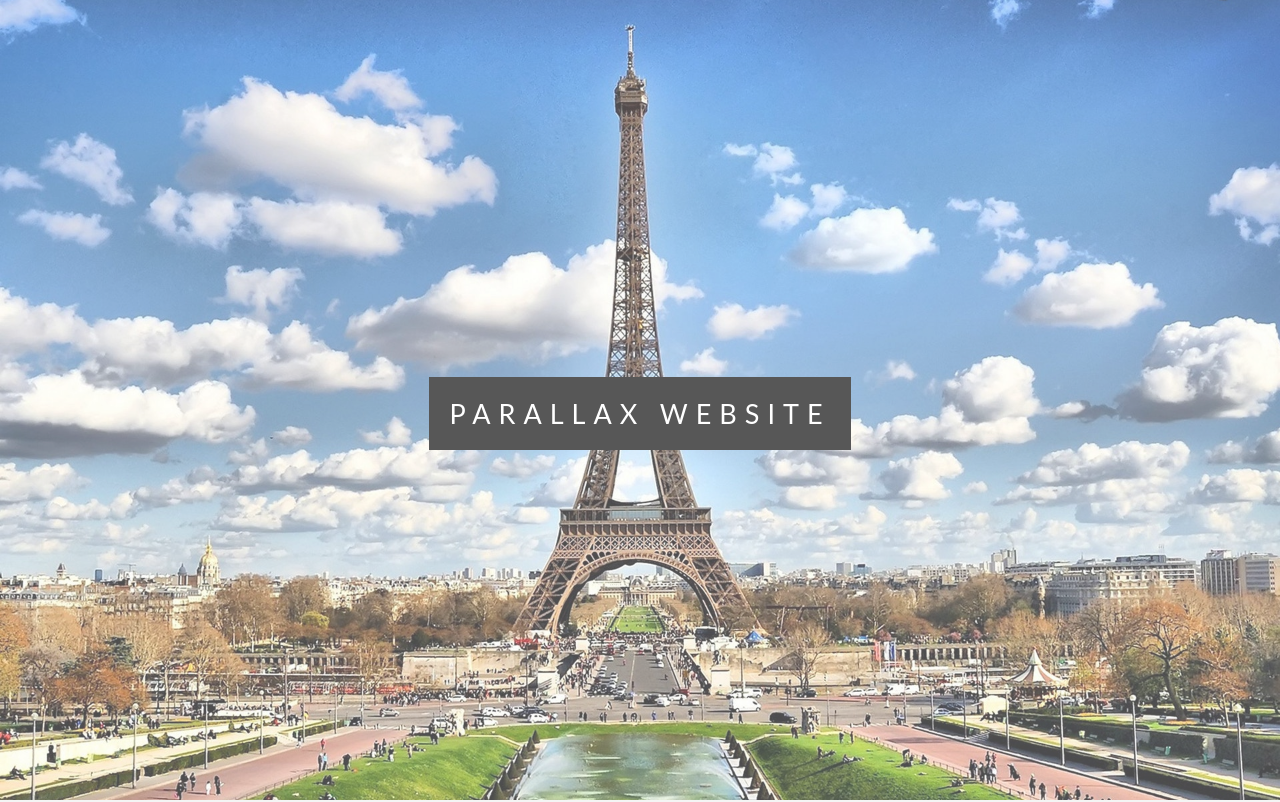
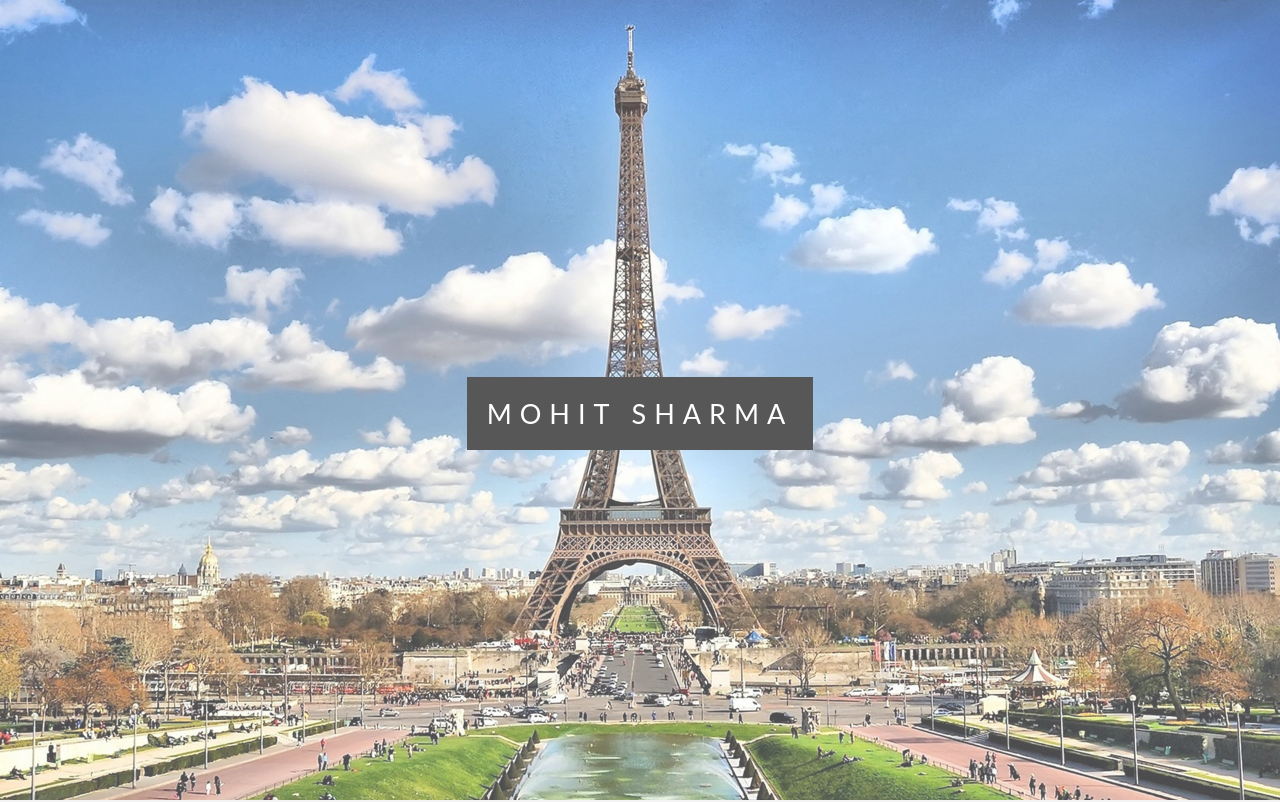
Before and after one commit to mohitsharmadl/parallax-website, a plain HTML site: page index.html in a window 1280 px wide. Shown: the top 802 px of the page. Drawn offline with Linux system fonts and the light colour scheme.

Commit message:
Update index.html
edited a title

```diff
--- a/index.html
+++ b/index.html
@@ -11,7 +11,7 @@
   <div class="pimg1">
     <div class="ptext">
       <span class="border">
-        Parallax Website
+        Mohit Sharma
       </span>
     </div>
   </div>
```
